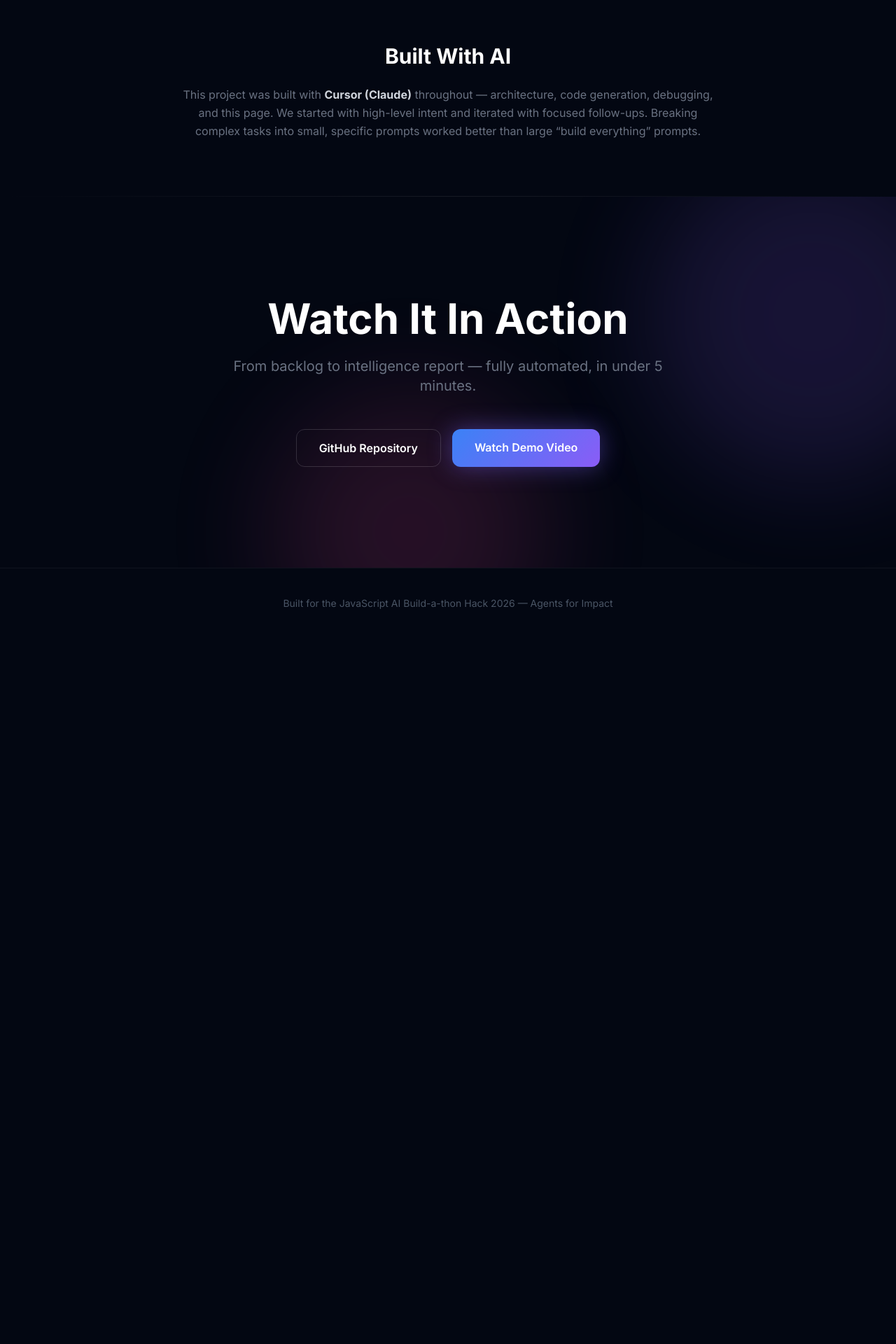
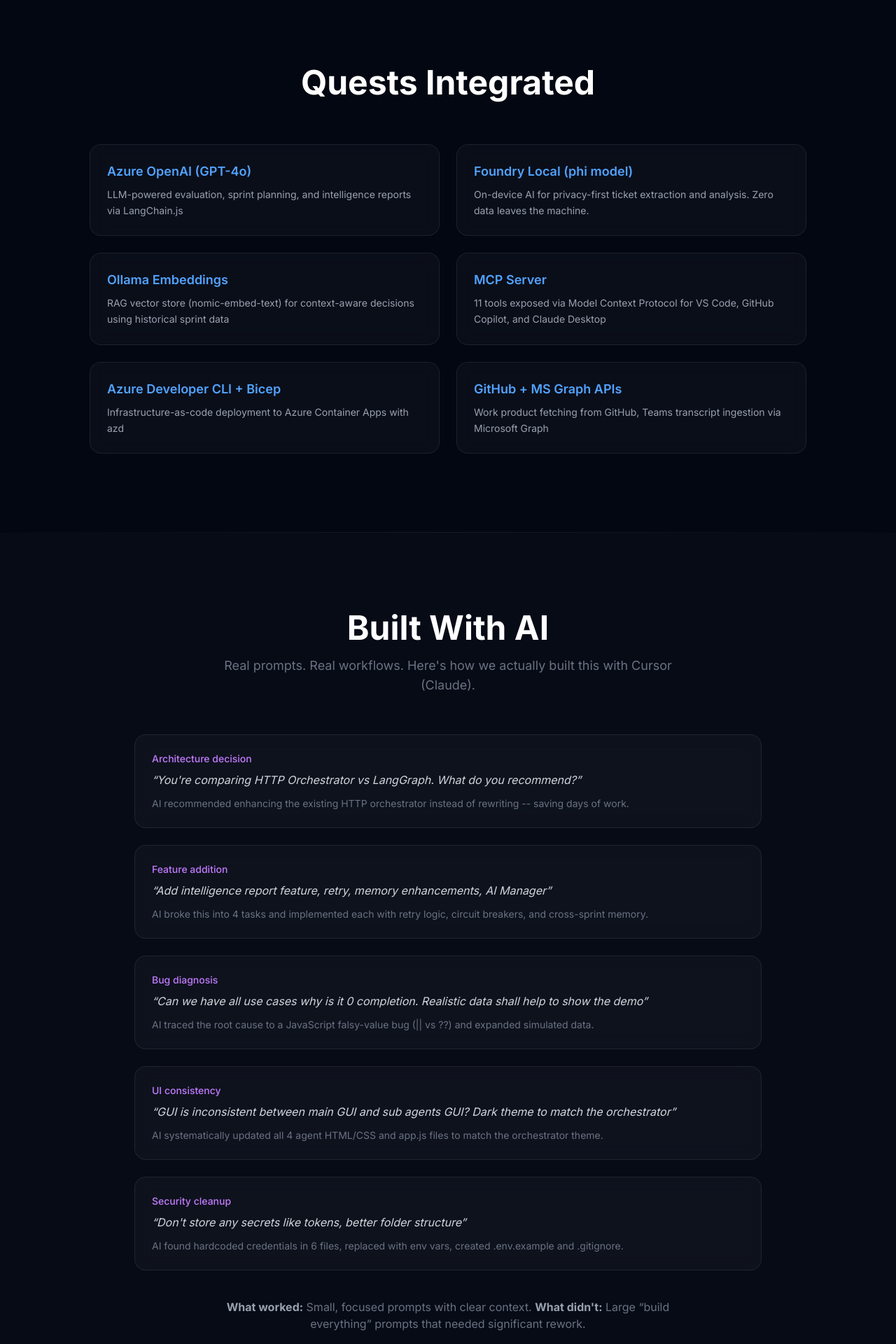
Before and after one commit to snehasankaran/agile-sprint-orchestrator, a Next.js app in the folder landing-page/: page / in a window 1280 px wide. Shown: the part 9220-11140 px from the top of the page at 70% size. Before the commit the page ends 10132 px from the top, so only its background shows below. Built offline with nearby package versions, Linux system fonts and the light colour scheme.

Commit message:
Add Quests Used and AI prompts sections to blog and landing page
Made-with: Cursor

```diff
--- a/landing-page/src/app/page.tsx
+++ b/landing-page/src/app/page.tsx
@@ -494,15 +494,76 @@ export default function Home() {
 
       <hr className="section-divider" />
 
+      {/* ── QUESTS USED ── */}
+      <section className="py-28 px-6">
+        <h2 className="text-4xl md:text-5xl font-bold text-center mb-16">
+          Quests Integrated
+        </h2>
+        <div className="grid md:grid-cols-2 gap-6 max-w-5xl mx-auto">
+          {[
+            { title: "Azure OpenAI (GPT-4o)", desc: "LLM-powered evaluation, sprint planning, and intelligence reports via LangChain.js" },
+            { title: "Foundry Local (phi model)", desc: "On-device AI for privacy-first ticket extraction and analysis. Zero data leaves the machine." },
+            { title: "Ollama Embeddings", desc: "RAG vector store (nomic-embed-text) for context-aware decisions using historical sprint data" },
+            { title: "MCP Server", desc: "11 tools exposed via Model Context Protocol for VS Code, GitHub Copilot, and Claude Desktop" },
+            { title: "Azure Developer CLI + Bicep", desc: "Infrastructure-as-code deployment to Azure Container Apps with azd" },
+            { title: "GitHub + MS Graph APIs", desc: "Work product fetching from GitHub, Teams transcript ingestion via Microsoft Graph" },
+          ].map((q) => (
+            <div key={q.title} className="glass-card glow-blue">
+              <h3 className="text-lg font-semibold text-blue-400 mb-2">{q.title}</h3>
+              <p className="text-gray-400 text-sm leading-relaxed">{q.desc}</p>
+            </div>
+          ))}
+        </div>
+      </section>
+
+      <hr className="section-divider" />
+
       {/* ── BUILT WITH AI ── */}
-      <section className="py-20 px-6 text-center">
-        <h2 className="text-3xl font-bold mb-6">Built With AI</h2>
-        <p className="text-gray-500 max-w-3xl mx-auto leading-relaxed">
-          This project was built with <strong className="text-gray-300">Cursor (Claude)</strong>{" "}
-          throughout &mdash; architecture, code generation, debugging, and this
-          page. We started with high-level intent and iterated with focused
-          follow-ups. Breaking complex tasks into small, specific prompts worked
-          better than large &ldquo;build everything&rdquo; prompts.
+      <section className="py-28 px-6 section-alt">
+        <h2 className="text-4xl md:text-5xl font-bold text-center mb-4">
+          Built With AI
+        </h2>
+        <p className="text-center text-gray-500 mb-14 max-w-2xl mx-auto text-lg">
+          Real prompts. Real workflows. Here&apos;s how we actually built this with Cursor (Claude).
+        </p>
+        <div className="max-w-4xl mx-auto space-y-6">
+          {[
+            {
+              label: "Architecture decision",
+              prompt: "You're comparing HTTP Orchestrator vs LangGraph. What do you recommend?",
+              result: "AI recommended enhancing the existing HTTP orchestrator instead of rewriting -- saving days of work.",
+            },
+            {
+              label: "Feature addition",
+              prompt: "Add intelligence report feature, retry, memory enhancements, AI Manager",
+              result: "AI broke this into 4 tasks and implemented each with retry logic, circuit breakers, and cross-sprint memory.",
+            },
+            {
+              label: "Bug diagnosis",
+              prompt: "Can we have all use cases why is it 0 completion. Realistic data shall help to show the demo",
+              result: "AI traced the root cause to a JavaScript falsy-value bug (|| vs ??) and expanded simulated data.",
+            },
+            {
+              label: "UI consistency",
+              prompt: "GUI is inconsistent between main GUI and sub agents GUI? Dark theme to match the orchestrator",
+              result: "AI systematically updated all 4 agent HTML/CSS and app.js files to match the orchestrator theme.",
+            },
+            {
+              label: "Security cleanup",
+              prompt: "Don't store any secrets like tokens, better folder structure",
+              result: "AI found hardcoded credentials in 6 files, replaced with env vars, created .env.example and .gitignore.",
+            },
+          ].map((p) => (
+            <div key={p.label} className="glass-card glow-purple">
+              <p className="text-purple-400 text-sm font-medium mb-2">{p.label}</p>
+              <p className="text-gray-300 italic mb-3">&ldquo;{p.prompt}&rdquo;</p>
+              <p className="text-gray-500 text-sm">{p.result}</p>
+            </div>
+          ))}
+        </div>
+        <p className="text-center text-gray-500 mt-10 max-w-2xl mx-auto">
+          <strong className="text-gray-400">What worked:</strong> Small, focused prompts with clear context.{" "}
+          <strong className="text-gray-400">What didn&apos;t:</strong> Large &ldquo;build everything&rdquo; prompts that needed significant rework.
         </p>
       </section>
 
```
Also changed, not shown: 1 other file (tests, documents, lock files or other folders).
